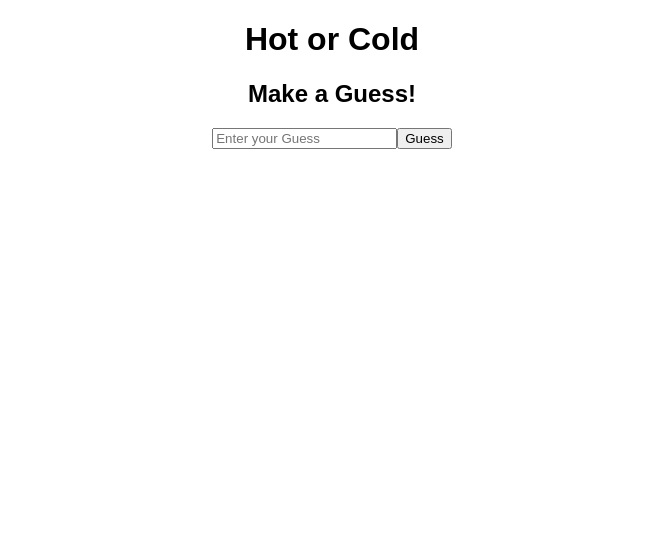
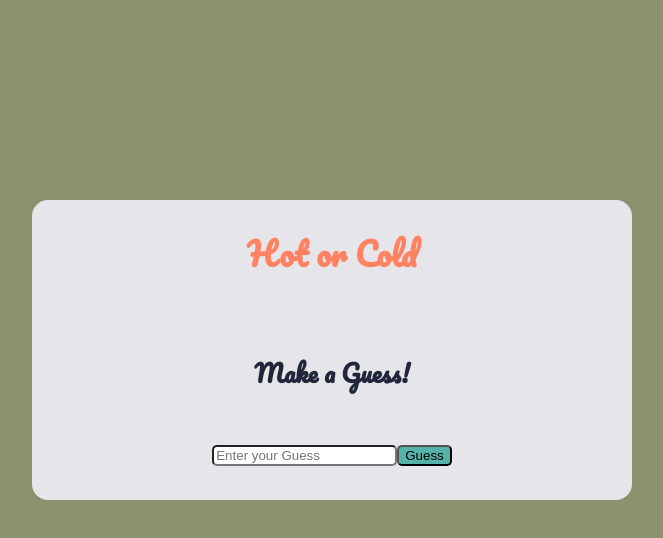
Before and after one commit to LeCatalyser/Thinkful-hot-cold-app, a React (Create React App) app: page / in a window 1280 px wide. Shown: the top 538 px of the page, without its empty margins (308-971 px from the left). Built offline with nearby package versions, Linux system fonts and the light colour scheme.

Commit message:
added styling to guess-form.js

```diff
--- a/public/index.html
+++ b/public/index.html
@@ -1,5 +1,6 @@
 <!doctype html>
 <html lang="en">
+
 <head>
   <meta charset="utf-8">
   <meta name="viewport" content="width=device-width, initial-scale=1, shrink-to-fit=no">
@@ -10,6 +11,7 @@
     -->
   <link rel="manifest" href="%PUBLIC_URL%/manifest.json">
   <link rel="shortcut icon" href="%PUBLIC_URL%/favicon.ico">
+  <link href="https://fonts.googleapis.com/css?family=Pacifico" rel="stylesheet">
   <!--
       Notice the use of %PUBLIC_URL% in the tags above.
       It will be replaced with the URL of the `public` folder during the build.
@@ -21,6 +23,7 @@
     -->
   <title>React App</title>
 </head>
+
 <body>
   <noscript>
     You need to enable JavaScript to run this app.
@@ -37,4 +40,5 @@
       To create a production bundle, use `npm run build` or `yarn build`.
     -->
 </body>
+
 </html>
--- a/src/guess-form.js
+++ b/src/guess-form.js
@@ -3,8 +3,8 @@ import React from "react";
 export default function GuessForm(props) {
   return (
     <form>
-      <h1>Hot or Cold</h1>
-      <h2>Make a Guess!</h2>
+      <h1 class="hot">Hot or Cold</h1>
+      <h2 class="guess">Make a Guess!</h2>
       <input placeholder="Enter your Guess" />
       <label />
       <button>Guess</button>
--- a/src/index.css
+++ b/src/index.css
@@ -1,5 +1,36 @@
 body {
-  margin: 0;
+  margin: 200px;
   padding: 0;
   font-family: sans-serif;
+  background-color: #8c916e;
 }
+
+form {
+  background-color: #e5e5ea;
+  width: 600px;
+  height: 300px;
+  margin-left: auto;
+  margin-right: auto;
+  border-radius: 1em;
+  font-family: "Pacifico", cursive;
+  animation-timing-function: ease-in-out;
+}
+
+button {
+  background-color: #54b2a9;
+  border-radius: 5px;
+}
+input {
+  border-radius: 5px;
+}
+h1,
+h2 {
+  padding: 25px;
+}
+h1 {
+  color: #ff8362;
+}
+
+h2 {
+  color: #21263a;
+}
```
Lines whose indentation alone changed are shown as unchanged.
